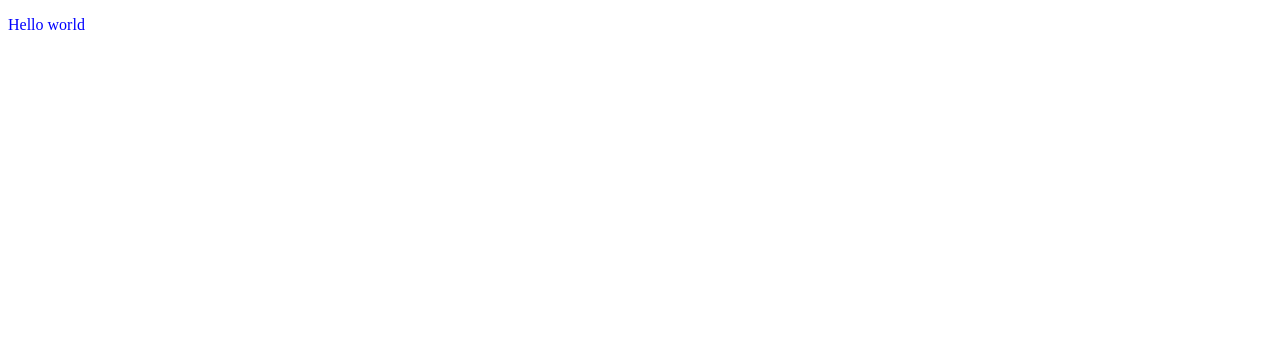
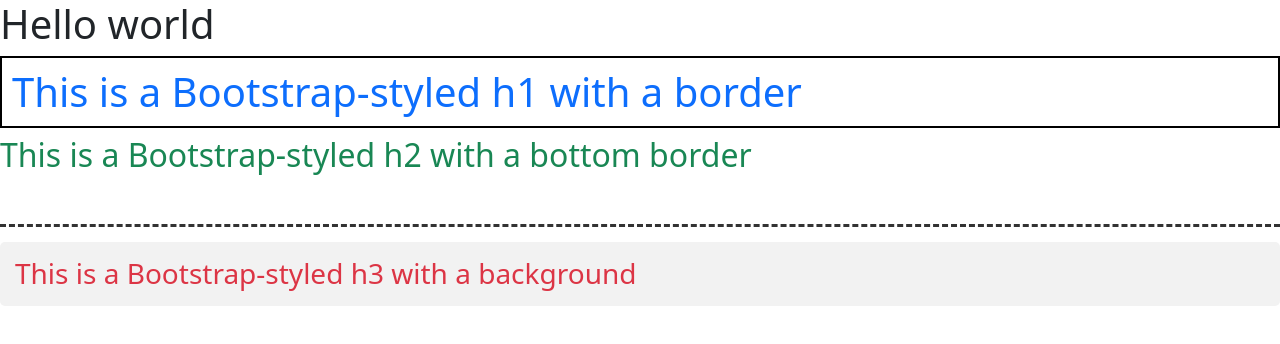
Before and after one commit to codyjohnsontx/insideroutsider, a plain HTML site: page index.html in a window 1280 px wide. Drawn offline with nearby package versions, Linux system fonts and the light colour scheme.

Commit message:
Add bootstrap to project

```diff
--- a/index.html
+++ b/index.html
@@ -4,11 +4,17 @@
     <meta charset="UTF-8">
     <meta http-equiv="X-UA-Compatible" content="IE=edge">
     <meta name="viewport" content="width=device-width, initial-scale=1.0">
+    <link href="https://cdn.jsdelivr.net/npm/bootstrap@5.3.1/dist/css/bootstrap.min.css" rel="stylesheet" integrity="sha384-4bw+/aepP/YC94hEpVNVgiZdgIC5+VKNBQNGCHeKRQN+PtmoHDEXuppvnDJzQIu9" crossorigin="anonymous">
     <link rel="stylesheet" type="text/css" href="style.css">
     <title>InsiderOutsider</title>
 </head>
 <body>
-    <p>Hello world</p>
-<script src="script.js"></script>
+    <h1>Hello world</h1>
+    <h1 class="text-primary custom-h1">This is a Bootstrap-styled h1 with a border</h1>
+    <h2 class="text-success custom-h2">This is a Bootstrap-styled h2 with a bottom border</h2>
+    <h3 class="text-danger custom-h3">This is a Bootstrap-styled h3 with a background</h3>
+
+    <script src="https://cdn.jsdelivr.net/npm/@popperjs/core@2.11.8/dist/umd/popper.min.js" integrity="sha384-I7E8VVD/ismYTF4hNIPjVp/Zjvgyol6VFvRkX/vR+Vc4jQkC+hVqc2pM8ODewa9r" crossorigin="anonymous"></script>
+    <script src="https://cdn.jsdelivr.net/npm/bootstrap@5.3.1/dist/js/bootstrap.min.js" integrity="sha384-Rx+T1VzGupg4BHQYs2gCW9It+akI2MM/mndMCy36UVfodzcJcF0GGLxZIzObiEfa" crossorigin="anonymous"></script><script src="script.js"></script>
 </body>
 </html>
--- a/script.js
+++ b/script.js
@@ -1 +1 @@
-alert('helloooo world')
+//hello world
--- a/style.css
+++ b/style.css
@@ -1,3 +1,16 @@
-p {
-    color: blue;
+h1.custom-h1 {
+    border: 2px solid black;
+    padding: 10px;
 }
+
+h2.custom-h2 {
+    border-bottom: 3px dashed #333; /* A dashed bottom border */
+    margin-bottom: 15px; /* Some space below the h2 */
+    padding-bottom: 50px; /* Padding at the bottom to space the text away from the border */
+}
+
+h3.custom-h3 {
+    background-color: #f2f2f2; /* A light gray background */
+    padding: 15px;
+    border-radius: 5px; /* Optional: To add rounded corners */
+}
```
